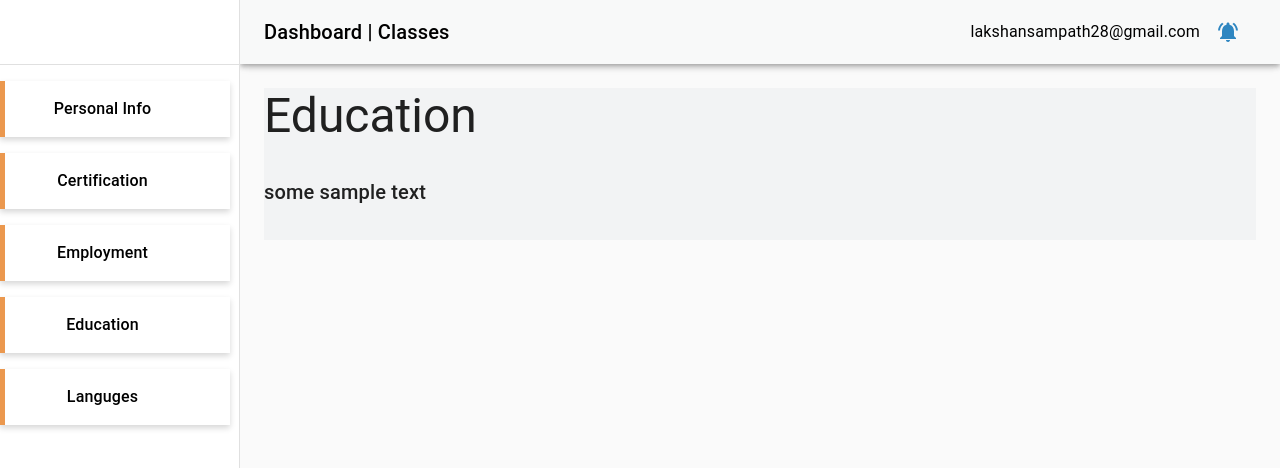
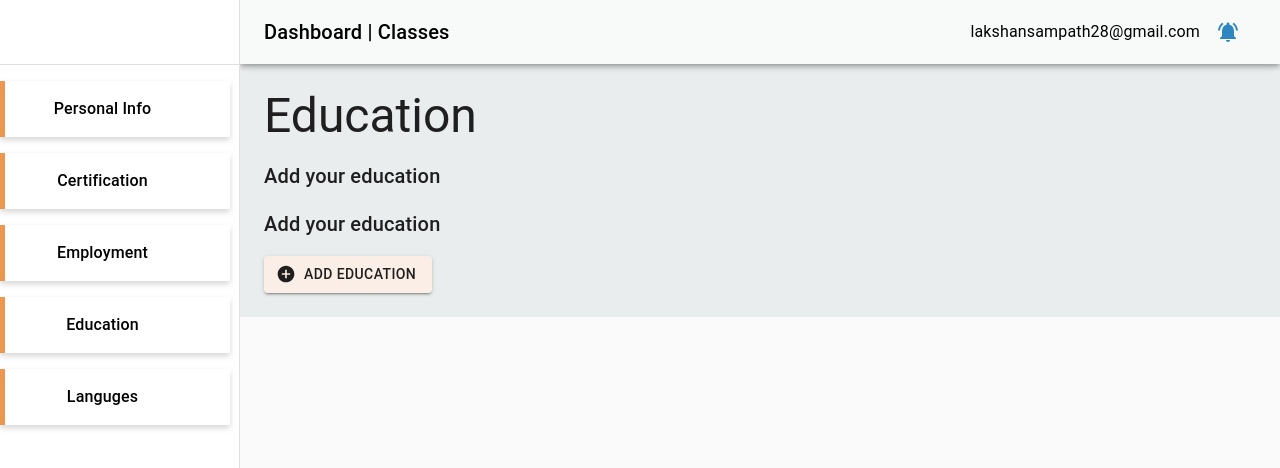
Before and after one commit to lakshan28/education_system, a React (Create React App) app in the folder client/: page /admin/education in a window 1280 px wide. Shown: the top 468 px of the page. Built offline with nearby package versions, Linux system fonts and the light colour scheme.

Commit message:
develop_education

```diff
--- a/client/package.json
+++ b/client/package.json
@@ -8,6 +8,7 @@
     "@testing-library/jest-dom": "^4.2.4",
     "@testing-library/react": "^9.5.0",
     "@testing-library/user-event": "^7.2.1",
+    "material-table": "^1.69.1",
     "react": "^16.13.1",
     "react-dom": "^16.13.1",
     "react-router-dom": "^5.2.0",
--- a/client/src/components/categories/education/Education.jsx
+++ b/client/src/components/categories/education/Education.jsx
@@ -1,9 +1,10 @@
 import React from "react";
-import { IconButton, Typography, Grid } from "@material-ui/core";
-
-function Education() {
+import { IconButton, Typography, Grid, Button } from "@material-ui/core";
+import AddCircleIcon from "@material-ui/icons/AddCircle";
+function Education(props) {
+  const { classes } = props;
   return (
-    <Grid container style={{ backgroundColor: "#F2F3F4", height: "100%" }}>
+    <Grid container spacing={2}>
       <Grid item xs={12}>
         <Typography variant="h3" noWrap>
           Education
@@ -11,8 +12,22 @@ function Education() {
       </Grid>
       <Grid item xs={12}>
         <Typography variant="h6" noWrap>
-          some sample text
+          Add your education
         </Typography>
+      </Grid>
+      <Grid item xs={12}>
+        <Typography variant="h6" noWrap>
+          Add your education
+        </Typography>
+      </Grid>
+      <Grid item xs={12}>
+        <Button
+          variant="contained"
+          className={classes.addBtn}
+          startIcon={<AddCircleIcon />}
+        >
+          Add Education
+        </Button>
       </Grid>
     </Grid>
   );
--- a/client/src/components/styles/Styles.js
+++ b/client/src/components/styles/Styles.js
@@ -35,6 +35,8 @@ export const useStyles = makeStyles((theme) => ({
       content: {
         flexGrow: 1,
         padding: theme.spacing(3),
+        backgroundColor: "#EAEDED",
+        height:"100%"
       },
 
       linkActiveButton: {
@@ -69,4 +71,7 @@ export const useStyles = makeStyles((theme) => ({
       drawerButtonText: {
         fontWeight: "550",
       },
+      addBtn:{
+        backgroundColor: "#FBEEE6",
+      }
 }));
```
Also changed, not shown: 1 other file (tests, documents, lock files or other folders).
